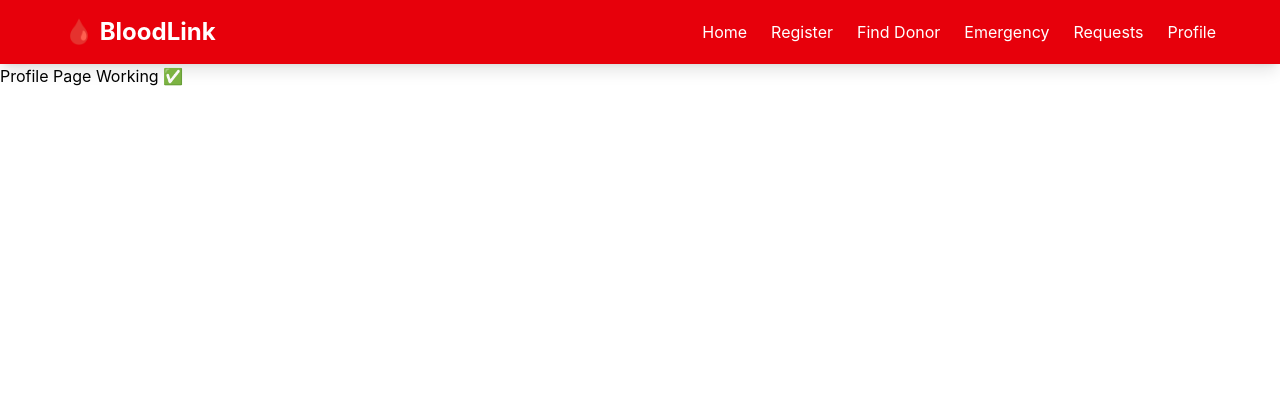
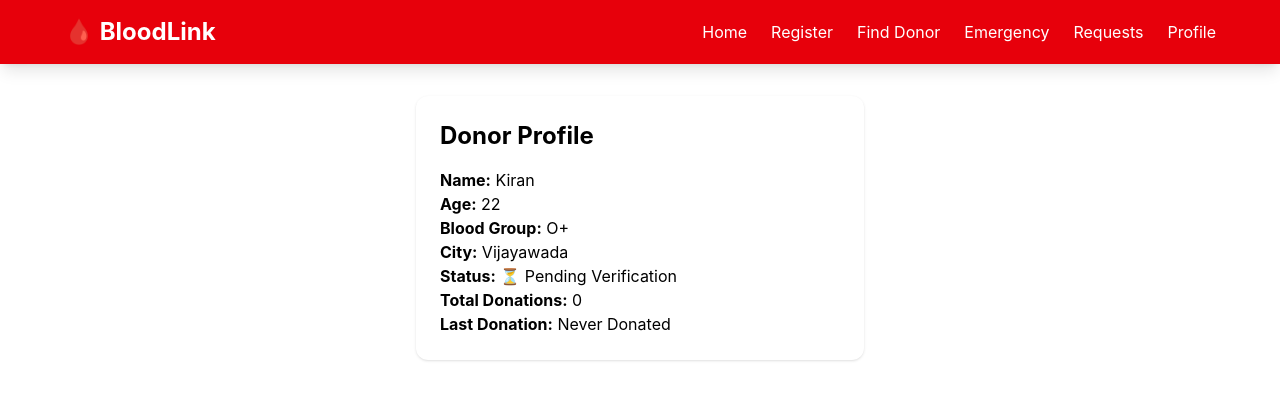
Before and after one commit to kiranjanga8440-k/BloodLink, a React (Vite) app in the folder client/: page /profile in a window 1280 px wide. Shown: the top 400 px of the page. Built offline with nearby package versions, Linux system fonts and the light colour scheme.

Commit message:
Fix age field

```diff
--- a/client/src/pages/Profile.jsx
+++ b/client/src/pages/Profile.jsx
@@ -1,7 +1,36 @@
 function Profile() {
+  const donor = {
+    name: "Kiran",
+    age: 22,
+    bloodGroup: "O+",
+    city: "Vijayawada",
+    verified: false,
+    totalDonations: 0,
+    lastDonationDate: null,
+  };
+
   return (
-    <div>
-      <h1>Profile Page Working ✅</h1>
+    <div className="max-w-md mx-auto mt-8 bg-white p-6 rounded-xl shadow">
+      <h2 className="text-2xl font-bold mb-4">Donor Profile</h2>
+
+      <p><b>Name:</b> {donor.name}</p>
+      <p><b>Age:</b> {donor.age}</p>
+      <p><b>Blood Group:</b> {donor.bloodGroup}</p>
+      <p><b>City:</b> {donor.city}</p>
+
+      <p>
+        <b>Status:</b>{" "}
+        {donor.verified ? "✅ Verified" : "⏳ Pending Verification"}
+      </p>
+
+      <p>
+        <b>Total Donations:</b> {donor.totalDonations}
+      </p>
+
+      <p>
+        <b>Last Donation:</b>{" "}
+        {donor.lastDonationDate || "Never Donated"}
+      </p>
     </div>
   );
 }
```
